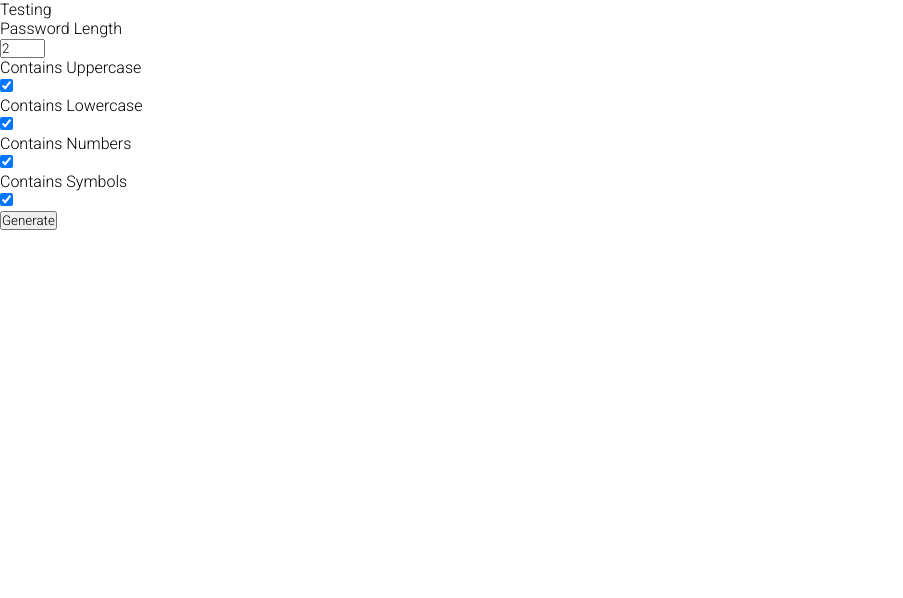
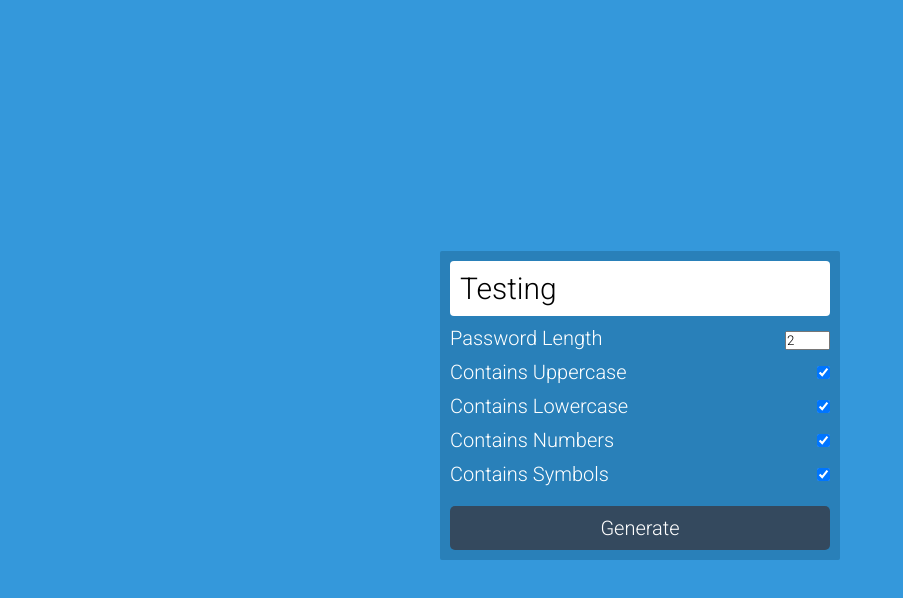
Before and after one commit to aalee9263/JavaScript-Projects, a plain HTML site: page random-password-generator/index.html in a window 1280 px wide. Shown: the whole page, without its empty margins (0-903 px from the left). Drawn offline with Linux system fonts and the light colour scheme.

Commit message:
close to final

```diff
--- a/random-password-generator/password.css
+++ b/random-password-generator/password.css
@@ -6,3 +6,56 @@
     box-sizing: border-box;
     font-family: 'Roboto', sans-serif;
 }
+input:focus-visible {
+    outline: 0;
+}
+.main {
+    background-color: #3498db;
+    min-height: 100vh;
+    display: flex;
+    justify-content: center;
+    align-items: center;
+}
+
+.box {
+    min-width: 400px;
+    padding: 10px;
+    box-shadow: 0 4px 10px rgb(0, 0, 0 / 50%);
+    background: #2980b9;
+    border-radius: 2px;
+    margin-top: 10px;
+}
+
+#pass-box {
+    width: 100%;
+    display: block;
+    background-color: white;
+    font-size: 30px;
+    padding: 10px;
+    border-radius: 4px;
+}
+.row {
+    width: 100%;
+    display: flex;
+    margin-top: 10px;
+    justify-content: space-between;
+    color: white;
+    font-size: 20px;
+
+
+}
+
+label {
+    user-select: none;
+}
+#btn {
+    width: 100%;
+    font-size: 20px;
+    outline: 0;
+    border: 0;
+    padding: 10px;
+    background-color: #34495e;
+    color: white;
+    margin-top: 10px;
+    border-radius: 5px;
+}
--- a/random-password-generator/password.js
+++ b/random-password-generator/password.js
@@ -0,0 +1,54 @@
+const upperSet = "ABCDEFGHIJKLMNOPQRSTUVWXYZ"
+const lowerSet = "abcdefghijklmnopqrstuvwxyz"
+const numberSet = "123456780"
+const symbolSet = "!@#$%^&*()_+/"
+
+// selectors
+
+const passBox = document.getElementById("pass-box")
+const totalChar = document.getElementById("total-char")
+const upperInput = document.getElementById("upper-case")
+const lowerInput = document.getElementById("lower-case")
+const numberInput = document.getElementById("numbers")
+const symbolIinput = document.getElementById("symbols")
+
+const getRandomData = (dataSet) => {
+    return dataSet[Math.floor(Math.random() * dataSet.length)]
+}
+
+const generatePassword = (password = "") => {
+    if (upperInput.checked) {
+        password += getRandomData(upperSet)
+    }
+    if (lowerInput.checked) {
+        password += getRandomData(lowerSet)
+    }
+    if (numberInput.checked) {
+        password += getRandomData(numberSet)
+    }
+    if (symbolIinput.checked) {
+        password += getRandomData(symbolSet)
+    }
+    if (password.length < totalChar.value) {
+        return generatePassword(password)
+    }
+    console.log(password)
+}
+
+document.getElementById("btn").addEventListener(
+    "click",
+    function(){
+        generatePassword();
+    }
+)
+
+function turncateString(str, num) {
+    if (str.length > num) {
+        let subStr = str.substring(0, num);
+        return subStr;
+    }   else {
+        return str;
+    }
+}
+
+generatePassword();
```
Also changed, not shown: random-password-generator/index.html (+1 -2 lines).
